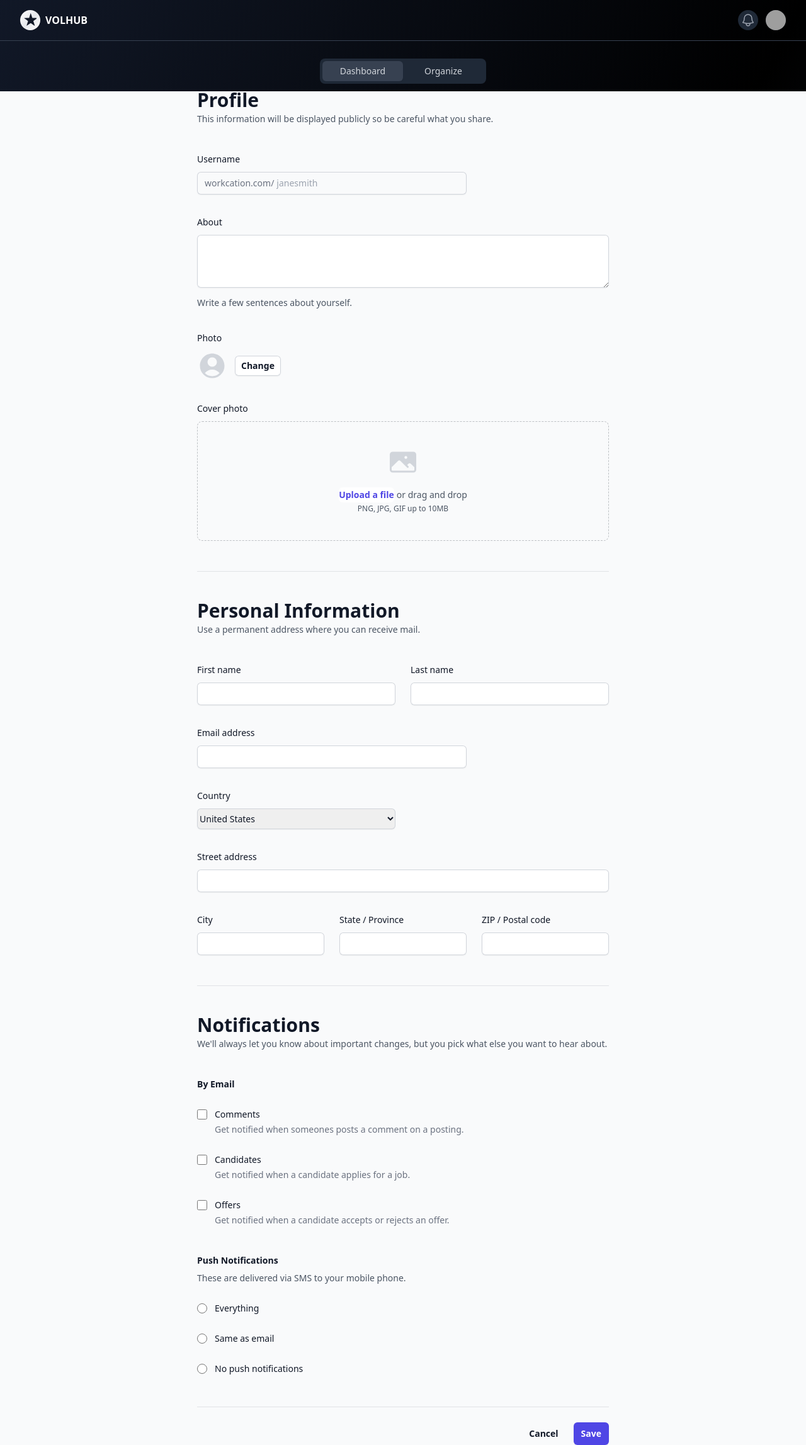
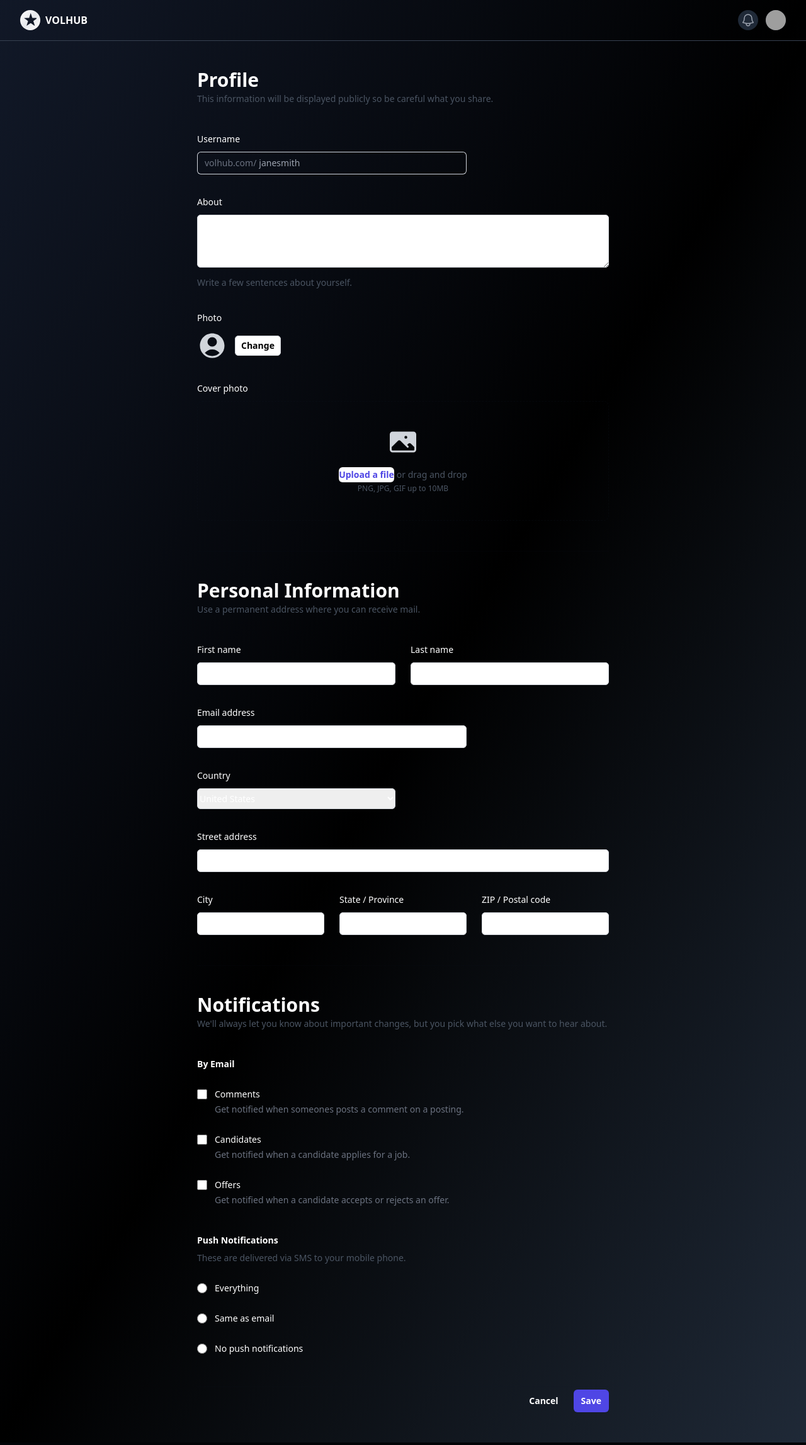
Before and after one commit to ecoholic84/volhub, a PHP site: page /pages/profile/profile-creation.php in a window 1280 px wide. Shown: the whole page at 63% size. Run offline with PHP 8.4, Linux system fonts and the light colour scheme; some libraries are stand-ins or nearby versions; grey boxes are pictures that could not be loaded.

Commit message:
Finally started working on profile creaation

````diff
--- a/includes/header.php
+++ b/includes/header.php
@@ -79,7 +79,7 @@
     </nav>
 
     <!-- Subheader content will be included here -->
-    <?php include 'subheader.php'; ?>
+    <?php // include 'subheader.php'; ?>
 
 </body>
 </html>
--- a/pages/profile/profile-creation.php
+++ b/pages/profile/profile-creation.php
@@ -13,59 +13,46 @@
 </head>
 <body>
   <?php include "../../includes/header.php" ?>
-<div class="flex items-start justify-center h-full bg-gray-50">
+<div class="flex items-start justify-center h-full bg-gradient-to-br from-gray-900 via-black to-gray-800">
     <div class="flex items-center justify-center w-full max-w-full">
-        <!--
-  This example requires some changes to your config:
 
-  ```
-  // tailwind.config.js
-  module.exports = {
-    // ...
-    plugins: [
-      // ...
-      require('@tailwindcss/forms'),
-    ],
-  }
-  ```
--->
 <form>
   <div class="space-y-12">
-    <div class="border-b border-gray-900/10 pb-12">
-      <h2 class="text-3xl font-semibold leading-7 text-gray-900">Profile</h2>
+    <div class="border-b border-gray-900/10 pb-12 pt-12">
+      <h2 class="text-3xl font-semibold leading-7 text-white">Profile</h2>
       <p class="mt-1 text-sm leading-6 text-gray-600">This information will be displayed publicly so be careful what you share.</p>
 
       <div class="mt-10 grid grid-cols-1 gap-x-6 gap-y-8 sm:grid-cols-6">
         <div class="sm:col-span-4">
-          <label for="username" class="block text-sm font-medium leading-6 text-gray-900">Username</label>
+          <label for="username" class="block text-sm font-medium leading-6 text-white">Username</label>
           <div class="mt-2">
             <div class="flex rounded-md shadow-sm ring-1 ring-inset ring-gray-300 focus-within:ring-2 focus-within:ring-inset focus-within:ring-indigo-600 sm:max-w-md">
-              <span class="flex select-none items-center pl-3 text-gray-500 sm:text-sm">workcation.com/</span>
-              <input type="text" name="username" id="username" autocomplete="username" class="block flex-1 border-0 bg-transparent py-1.5 pl-1 text-gray-900 placeholder:text-gray-400 focus:ring-0 sm:text-sm sm:leading-6" placeholder="janesmith">
+              <span class="flex select-none items-center pl-3 text-gray-500 sm:text-sm">volhub.com/</span>
+              <input type="text" name="username" id="username" autocomplete="username" class="block flex-1 border-0 bg-transparent py-1.5 pl-1 text-white placeholder:text-gray-400 focus:ring-0 sm:text-sm sm:leading-6" placeholder="janesmith">
             </div>
           </div>
         </div>
 
         <div class="col-span-full">
-          <label for="about" class="block text-sm font-medium leading-6 text-gray-900">About</label>
+          <label for="about" class="block text-sm font-medium leading-6 text-white">About</label>
           <div class="mt-2">
-            <textarea id="about" name="about" rows="3" class="block w-full rounded-md border-0 py-1.5 text-gray-900 shadow-sm ring-1 ring-inset ring-gray-300 placeholder:text-gray-400 focus:ring-2 focus:ring-inset focus:ring-indigo-600 sm:text-sm sm:leading-6"></textarea>
+            <textarea id="about" name="about" rows="3" class="block w-full rounded-md border-0 py-1.5 text-white shadow-sm ring-1 ring-inset ring-gray-300 placeholder:text-gray-400 focus:ring-2 focus:ring-inset focus:ring-indigo-600 sm:text-sm sm:leading-6"></textarea>
           </div>
           <p class="mt-3 text-sm leading-6 text-gray-600">Write a few sentences about yourself.</p>
         </div>
 
         <div class="col-span-full">
-          <label for="photo" class="block text-sm font-medium leading-6 text-gray-900">Photo</label>
+          <label for="photo" class="block text-sm font-medium leading-6 text-white">Photo</label>
           <div class="mt-2 flex items-center gap-x-3">
             <svg class="h-12 w-12 text-gray-300" viewBox="0 0 24 24" fill="currentColor" aria-hidden="true">
               <path fill-rule="evenodd" d="M18.685 19.097A9.723 9.723 0 0021.75 12c0-5.385-4.365-9.75-9.75-9.75S2.25 6.615 2.25 12a9.723 9.723 0 003.065 7.097A9.716 9.716 0 0012 21.75a9.716 9.716 0 006.685-2.653zm-12.54-1.285A7.486 7.486 0 0112 15a7.486 7.486 0 015.855 2.812A8.224 8.224 0 0112 20.25a8.224 8.224 0 01-5.855-2.438zM15.75 9a3.75 3.75 0 11-7.5 0 3.75 3.75 0 017.5 0z" clip-rule="evenodd" />
             </svg>
-            <button type="button" class="rounded-md bg-white px-2.5 py-1.5 text-sm font-semibold text-gray-900 shadow-sm ring-1 ring-inset ring-gray-300 hover:bg-gray-50">Change</button>
+            <button type="button" class="rounded-md bg-white px-2.5 py-1.5 text-sm font-semibold text-black shadow-sm ring-1 ring-inset ring-gray-300 hover:bg-gray-50">Change</button>
           </div>
         </div>
 
         <div class="col-span-full">
-          <label for="cover-photo" class="block text-sm font-medium leading-6 text-gray-900">Cover photo</label>
+          <label for="cover-photo" class="block text-sm font-medium leading-6 text-white">Cover photo</label>
           <div class="mt-2 flex justify-center rounded-lg border border-dashed border-gray-900/25 px-6 py-10">
             <div class="text-center">
               <svg class="mx-auto h-12 w-12 text-gray-300" viewBox="0 0 24 24" fill="currentColor" aria-hidden="true">
@@ -86,35 +73,35 @@
     </div>
 
     <div class="border-b border-gray-900/10 pb-12">
-      <h2 class="text-3xl font-semibold leading-7 text-gray-900">Personal Information</h2>
+      <h2 class="text-3xl font-semibold leading-7 text-white">Personal Information</h2>
       <p class="mt-1 text-sm leading-6 text-gray-600">Use a permanent address where you can receive mail.</p>
 
       <div class="mt-10 grid grid-cols-1 gap-x-6 gap-y-8 sm:grid-cols-6">
         <div class="sm:col-span-3">
-          <label for="first-name" class="block text-sm font-medium leading-6 text-gray-900">First name</label>
+          <label for="first-name" class="block text-sm font-medium leading-6 text-white">First name</label>
           <div class="mt-2">
-            <input type="text" name="first-name" id="first-name" autocomplete="given-name" class="block w-full rounded-md border-0 py-1.5 text-gray-900 shadow-sm ring-1 ring-inset ring-gray-300 placeholder:text-gray-400 focus:ring-2 focus:ring-inset focus:ring-indigo-600 sm:text-sm sm:leading-6">
+            <input type="text" name="first-name" id="first-name" autocomplete="given-name" class="block w-full rounded-md border-0 py-1.5 text-white shadow-sm ring-1 ring-inset ring-gray-300 placeholder:text-gray-400 focus:ring-2 focus:ring-inset focus:ring-indigo-600 sm:text-sm sm:leading-6">
           </div>
         </div>
 
         <div class="sm:col-span-3">
-          <label for="last-name" class="block text-sm font-medium leading-6 text-gray-900">Last name</label>
+          <label for="last-name" class="block text-sm font-medium leading-6 text-white">Last name</label>
           <div class="mt-2">
-            <input type="text" name="last-name" id="last-name" autocomplete="family-name" class="block w-full rounded-md border-0 py-1.5 text-gray-900 shadow-sm ring-1 ring-inset ring-gray-300 placeholder:text-gray-400 focus:ring-2 focus:ring-inset focus:ring-indigo-600 sm:text-sm sm:leading-6">
+            <input type="text" name="last-name" id="last-name" autocomplete="family-name" class="block w-full rounded-md border-0 py-1.5 text-white shadow-sm ring-1 ring-inset ring-gray-300 placeholder:text-gray-400 focus:ring-2 focus:ring-inset focus:ring-indigo-600 sm:text-sm sm:leading-6">
           </div>
         </div>
 
         <div class="sm:col-span-4">
-          <label for="email" class="block text-sm font-medium leading-6 text-gray-900">Email address</label>
+          <label for="email" class="block text-sm font-medium leading-6 text-white">Email address</label>
           <div class="mt-2">
-            <input id="email" name="email" type="email" autocomplete="email" class="block w-full rounded-md border-0 py-1.5 text-gray-900 shadow-sm ring-1 ring-inset ring-gray-300 placeholder:text-gray-400 focus:ring-2 focus:ring-inset focus:ring-indigo-600 sm:text-sm sm:leading-6">
+            <input id="email" name="email" type="email" autocomplete="email" class="block w-full rounded-md border-0 py-1.5 text-white shadow-sm ring-1 ring-inset ring-gray-300 placeholder:text-gray-400 focus:ring-2 focus:ring-inset focus:ring-indigo-600 sm:text-sm sm:leading-6">
           </div>
         </div>
 
         <div class="sm:col-span-3">
-          <label for="country" class="block text-sm font-medium leading-6 text-gray-900">Country</label>
+          <label for="country" class="block text-sm font-medium leading-6 text-white">Country</label>
           <div class="mt-2">
-            <select id="country" name="country" autocomplete="country-name" class="block w-full rounded-md border-0 py-1.5 text-gray-900 shadow-sm ring-1 ring-inset ring-gray-300 focus:ring-2 focus:ring-inset focus:ring-indigo-600 sm:max-w-xs sm:text-sm sm:leading-6">
+            <select id="country" name="country" autocomplete="country-name" class="block w-full rounded-md border-0 py-1.5 text-white shadow-sm ring-1 ring-inset ring-gray-300 focus:ring-2 focus:ring-inset focus:ring-indigo-600 sm:max-w-xs sm:text-sm sm:leading-6">
               <option>United States</option>
               <option>Canada</option>
               <option>Mexico</option>
@@ -123,49 +110,49 @@
         </div>
 
         <div class="col-span-full">
-          <label for="street-address" class="block text-sm font-medium leading-6 text-gray-900">Street address</label>
+          <label for="street-address" class="block text-sm font-medium leading-6 text-white">Street address</label>
           <div class="mt-2">
-            <input type="text" name="street-address" id="street-address" autocomplete="street-address" class="block w-full rounded-md border-0 py-1.5 text-gray-900 shadow-sm ring-1 ring-inset ring-gray-300 placeholder:text-gray-400 focus:ring-2 focus:ring-inset focus:ring-indigo-600 sm:text-sm sm:leading-6">
+            <input type="text" name="street-address" id="street-address" autocomplete="street-address" class="block w-full rounded-md border-0 py-1.5 text-white shadow-sm ring-1 ring-inset ring-gray-300 placeholder:text-gray-400 focus:ring-2 focus:ring-inset focus:ring-indigo-600 sm:text-sm sm:leading-6">
           </div>
         </div>
 
         <div class="sm:col-span-2 sm:col-start-1">
-          <label for="city" class="block text-sm font-medium leading-6 text-gray-900">City</label>
+          <label for="city" class="block text-sm font-medium leading-6 text-white">City</label>
           <div class="mt-2">
-            <input type="text" name="city" id="city" autocomplete="address-level2" class="block w-full rounded-md border-0 py-1.5 text-gray-900 shadow-sm ring-1 ring-inset ring-gray-300 placeholder:text-gray-400 focus:ring-2 focus:ring-inset focus:ring-indigo-600 sm:text-sm sm:leading-6">
+            <input type="text" name="city" id="city" autocomplete="address-level2" class="block w-full rounded-md border-0 py-1.5 text-white shadow-sm ring-1 ring-inset ring-gray-300 placeholder:text-gray-400 focus:ring-2 focus:ring-inset focus:ring-indigo-600 sm:text-sm sm:leading-6">
           </div>
         </div>
 
         <div class="sm:col-span-2">
-          <label for="region" class="block text-sm font-medium leading-6 text-gray-900">State / Province</label>
+          <label for="region" class="block text-sm font-medium leading-6 text-white">State / Province</label>
           <div class="mt-2">
-            <input type="text" name="region" id="region" autocomplete="address-level1" class="block w-full rounded-md border-0 py-1.5 text-gray-900 shadow-sm ring-1 ring-inset ring-gray-300 placeholder:text-gray-400 focus:ring-2 focus:ring-inset focus:ring-indigo-600 sm:text-sm sm:leading-6">
+            <input type="text" name="region" id="region" autocomplete="address-level1" class="block w-full rounded-md border-0 py-1.5 text-white shadow-sm ring-1 ring-inset ring-gray-300 placeholder:text-gray-400 focus:ring-2 focus:ring-inset focus:ring-indigo-600 sm:text-sm sm:leading-6">
           </div>
         </div>
 
         <div class="sm:col-span-2">
-          <label for="postal-code" class="block text-sm font-medium leading-6 text-gray-900">ZIP / Postal code</label>
+          <label for="postal-code" class="block text-sm font-medium leading-6 text-white">ZIP / Postal code</label>
           <div class="mt-2">
-            <input type="text" name="postal-code" id="postal-code" autocomplete="postal-code" class="block w-full rounded-md border-0 py-1.5 text-gray-900 shadow-sm ring-1 ring-inset ring-gray-300 placeholder:text-gray-400 focus:ring-2 focus:ring-inset focus:ring-indigo-600 sm:text-sm sm:leading-6">
+            <input type="text" name="postal-code" id="postal-code" autocomplete="postal-code" class="block w-full rounded-md border-0 py-1.5 text-white shadow-sm ring-1 ring-inset ring-gray-300 placeholder:text-gray-400 focus:ring-2 focus:ring-inset focus:ring-indigo-600 sm:text-sm sm:leading-6">
           </div>
         </div>
       </div>
     </div>
 
     <div class="border-b border-gray-900/10 pb-12">
-      <h2 class="text-3xl font-semibold leading-7 text-gray-900">Notifications</h2>
+      <h2 class="text-3xl font-semibold leading-7 text-white">Notifications</h2>
       <p class="mt-1 text-sm leading-6 text-gray-600">We'll always let you know about important changes, but you pick what else you want to hear about.</p>
 
       <div class="mt-10 space-y-10">
         <fieldset>
-          <legend class="text-sm font-semibold leading-6 text-gray-900">By Email</legend>
+          <legend class="text-sm font-semibold leading-6 text-white">By Email</legend>
           <div class="mt-6 space-y-6">
             <div class="relative flex gap-x-3">
               <div class="flex h-6 items-center">
                 <input id="comments" name="comments" type="checkbox" class="h-4 w-4 rounded border-gray-300 text-indigo-600 focus:ring-indigo-600">
               </div>
               <div class="text-sm leading-6">
-                <label for="comments" class="font-medium text-gray-900">Comments</label>
+                <label for="comments" class="font-medium text-white">Comments</label>
                 <p class="text-gray-500">Get notified when someones posts a comment on a posting.</p>
               </div>
             </div>
@@ -174,7 +161,7 @@
                 <input id="candidates" name="candidates" type="checkbox" class="h-4 w-4 rounded border-gray-300 text-indigo-600 focus:ring-indigo-600">
               </div>
               <div class="text-sm leading-6">
-                <label for="candidates" class="font-medium text-gray-900">Candidates</label>
+                <label for="candidates" class="font-medium text-white">Candidates</label>
                 <p class="text-gray-500">Get notified when a candidate applies for a job.</p>
               </div>
             </div>
@@ -183,27 +170,27 @@
                 <input id="offers" name="offers" type="checkbox" class="h-4 w-4 rounded border-gray-300 text-indigo-600 focus:ring-indigo-600">
               </div>
               <div class="text-sm leading-6">
-                <label for="offers" class="font-medium text-gray-900">Offers</label>
+                <label for="offers" class="font-medium text-white">Offers</label>
                 <p class="text-gray-500">Get notified when a candidate accepts or rejects an offer.</p>
               </div>
             </div>
           </div>
         </fieldset>
         <fieldset>
-          <legend class="text-sm font-semibold leading-6 text-gray-900">Push Notifications</legend>
+          <legend class="text-sm font-semibold leading-6 text-white">Push Notifications</legend>
           <p class="mt-1 text-sm leading-6 text-gray-600">These are delivered via SMS to your mobile phone.</p>
           <div class="mt-6 space-y-6">
             <div class="flex items-center gap-x-3">
               <input id="push-everything" name="push-notifications" type="radio" class="h-4 w-4 border-gray-300 text-indigo-600 focus:ring-indigo-600">
-              <label for="push-everything" class="block text-sm font-medium leading-6 text-gray-900">Everything</label>
+              <label for="push-everything" class="block text-sm font-medium leading-6 text-white">Everything</label>
             </div>
             <div class="flex items-center gap-x-3">
               <input id="push-email" name="push-notifications" type="radio" class="h-4 w-4 border-gray-300 text-indigo-600 focus:ring-indigo-600">
-              <label for="push-email" class="block text-sm font-medium leading-6 text-gray-900">Same as email</label>
+              <label for="push-email" class="block text-sm font-medium leading-6 text-white">Same as email</label>
             </div>
             <div class="flex items-center gap-x-3">
               <input id="push-nothing" name="push-notifications" type="radio" class="h-4 w-4 border-gray-300 text-indigo-600 focus:ring-indigo-600">
-              <label for="push-nothing" class="block text-sm font-medium leading-6 text-gray-900">No push notifications</label>
+              <label for="push-nothing" class="block text-sm font-medium leading-6 text-white">No push notifications</label>
             </div>
           </div>
         </fieldset>
@@ -211,8 +198,8 @@
     </div>
   </div>
 
-  <div class="mt-6 flex items-center justify-end gap-x-6">
-    <button type="button" class="text-sm font-semibold leading-6 text-gray-900">Cancel</button>
+  <div class="mt-1 flex items-center justify-end gap-x-6 pb-12">
+    <button type="button" class="text-sm font-semibold leading-6 text-white">Cancel</button>
     <button type="submit" class="rounded-md bg-indigo-600 px-3 py-2 text-sm font-semibold text-white shadow-sm hover:bg-indigo-500 focus-visible:outline focus-visible:outline-2 focus-visible:outline-offset-2 focus-visible:outline-indigo-600">Save</button>
   </div>
 </form>
````
Also changed, not shown: pages/profile/profile.css (deleted, +0 -95 lines), archive/signup-old.php (renamed from pages/signup/signup-old.php).
